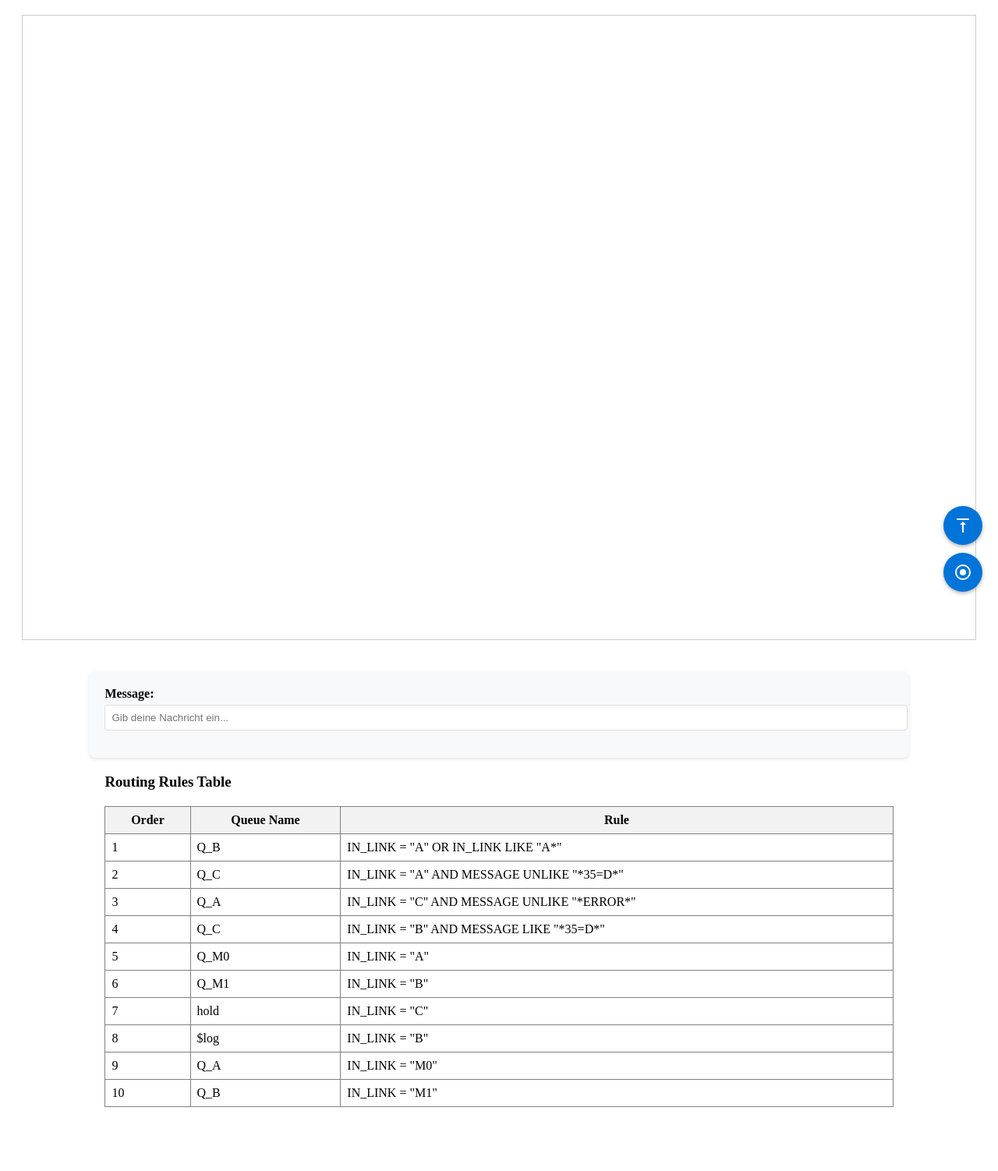
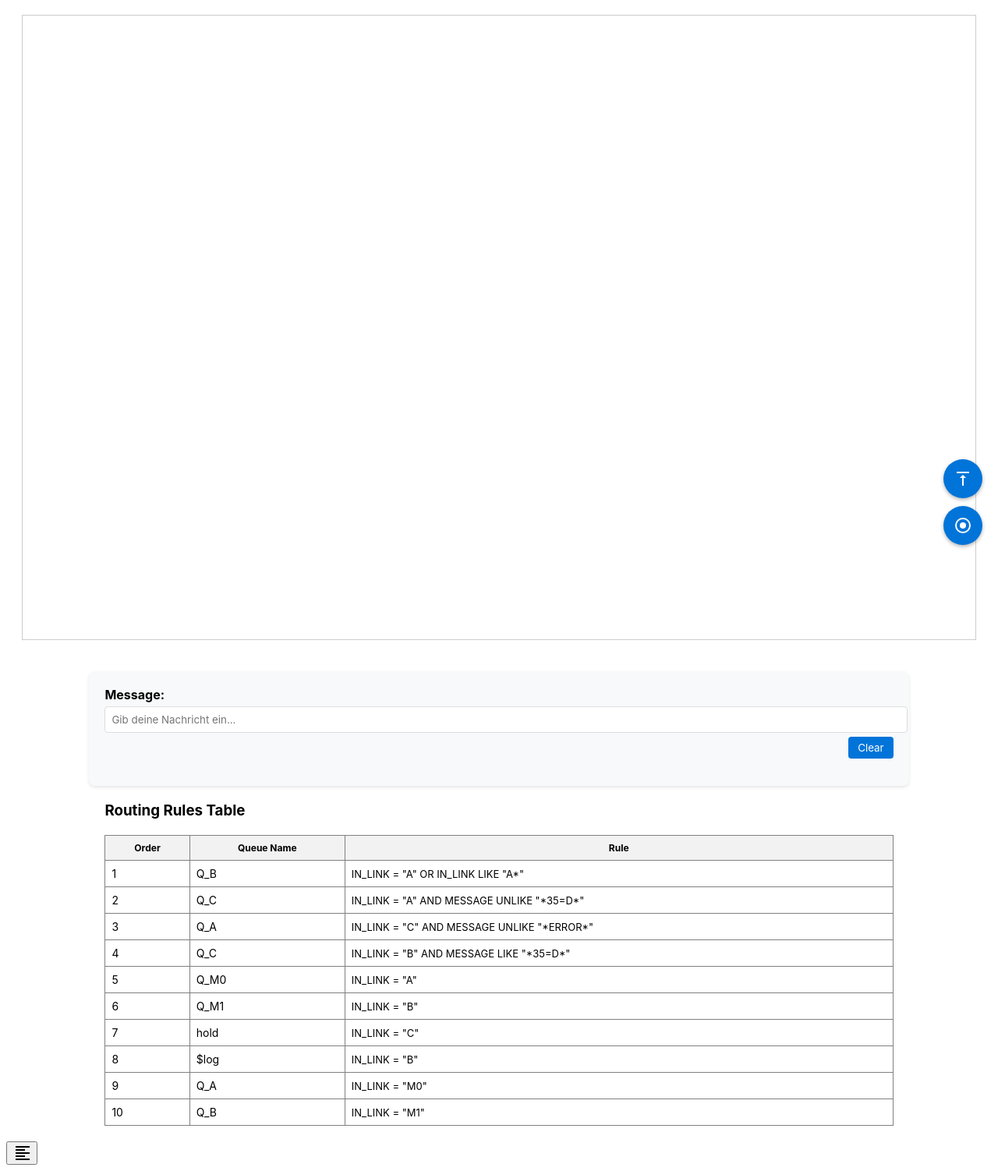
Before and after one commit to wu20003wu/igr, a Flask app: page / in a window 1280 px wide. Shown: the part 21-1523 px from the top of the page at 78% size. Before the commit the page ends 1441 px from the top, so only its background shows below. Run offline with Flask 3, Linux system fonts and the light colour scheme; data comes from the database, SQL or seed files in the repository; some libraries are stand-ins or nearby versions; some web fonts are replaced.

Commit message:
added font

```diff
--- a/templates/index.html
+++ b/templates/index.html
@@ -4,6 +4,35 @@
   <title>Routen-Highlight bei Klick</title>
   <script src="../static/js/cytoscape.min.js"></script>
   <style>
+    @font-face {
+      font-family: 'Inter';
+      font-style: normal;
+      font-weight: 400;
+      src: url('../static/fonts/Inter-Regular.ttf') format('truetype');
+    }
+    @font-face {
+      font-family: 'Inter';
+      font-style: normal;
+      font-weight: 500;
+      src: url('../static/fonts/Inter-Medium.ttf') format('truetype');
+    }
+    @font-face {
+      font-family: 'Inter';
+      font-style: normal;
+      font-weight: 600;
+      src: url('../static/fonts/Inter-SemiBold.ttf') format('truetype');
+    }
+    @font-face {
+      font-family: 'Inter';
+      font-style: normal;
+      font-weight: 700;
+      src: url('../static/fonts/Inter-Bold.ttf') format('truetype');
+    }
+
+    * {
+      font-family: 'Inter', sans-serif;
+    }
+
     #cy {
       width: 100vw;
       height: 90vh;  /* Start with 90% of viewport height */
@@ -108,18 +137,25 @@
                placeholder="Gib deine Nachricht ein..."
                required>
       </div>
+      <!-- Neuer Clear-Button -->
+      <div style="display: flex; justify-content: flex-end; margin-top: -10px; margin-bottom: 15px;">
+        <button type="button" onclick="clearInput()"
+                style="padding: 6px 12px; background: #0074D9; color: white; border: none; border-radius: 4px; cursor: pointer; transition: background 0.3s ease;">
+          Clear
+        </button>
+      </div>
     </form>
   </div>
 
   <!-- Add after the cytoscape div -->
-  <div style="margin: 20px auto; width: 80%;">
+  <div id="rulesTable" style="margin: 20px auto; width: 80%;">
     <h3>Routing Rules Table</h3>
-    <table border="1" cellpadding="8" style="border-collapse: collapse; width: 100%; margin-top: 20px;">
+    <table border="1" cellpadding="8" style="border-collapse: collapse; width: 100%; margin-top: 20px; font-size: 14px;">
         <thead>
             <tr style="background-color: #f2f2f2;">
-                <th>Order</th>
-                <th>Queue Name</th>
-                <th>Rule</th>
+                <th style="font-size: 12px;">Order</th>
+                <th style="font-size: 12px;">Queue Name</th>
+                <th style="font-size: 12px;">Rule</th>
             </tr>
         </thead>
         <tbody>
@@ -127,7 +163,7 @@
             <tr class="rule-row" data-order="{{ rule.rule_order }}">
                 <td>{{ rule.rule_order }}</td>
                 <td>{{ rule.queue_name }}</td>
-                <td>{{ rule.rule }}</td>
+                <td style="font-size: 13px;">{{ rule.rule }}</td>
             </tr>
             {% endfor %}
         </tbody>
@@ -135,18 +171,28 @@
   </div>
 
   <!-- Füge diesen Code innerhalb des body-Tags hinzu, vor dem cytoscape div -->
-  <button id="scrollToGraphBtn" title="Zum Graph scrollen">
+  <button id="scrollToGraphBtn" title="Zum Graph scrollen" style="bottom: 140px;">
     <svg width="24" height="24" viewBox="0 0 24 24" style="vertical-align: middle;">
       <path fill="currentColor" d="M8 11h3v10h2V11h3l-4-4-4 4M4 3v2h16V3H4z"/>
     </svg>
   </button>
-  <button id="recenterBtn" title="Zentrieren und zoomen">
+  <button id="recenterBtn" title="Zentrieren und zoomen" style="bottom: 80px;">
     <svg width="24" height="24" viewBox="0 0 24 24" style="vertical-align: middle;">
       <path fill="currentColor" d="M12,8A4,4 0 0,1 16,12A4,4 0 0,1 12,16A4,4 0 0,1 8,12A4,4 0 0,1 12,8M12,2A10,10 0 0,1 22,12A10,10 0 0,1 12,22A10,10 0 0,1 2,12A10,10 0 0,1 12,2M12,4A8,8 0 0,0 4,12A8,8 0 0,0 12,20A8,8 0 0,0 20,12A8,8 0 0,0 12,4Z"/>
     </svg>
   </button>
+  <button id="scrollToTableBtn" title="Zur Tabelle scrollen">
+    <svg width="24" height="24" viewBox="0 0 24 24" style="vertical-align: middle;">
+      <path fill="currentColor" d="M4 3h18v2H4V3m0 4h12v2H4V7m0 4h18v2H4v-2m0 4h12v2H4v-2m0 4h18v2H4v-2"/>
+    </svg>
+  </button>
 
   <script>
+    // Füge diese Funktion zum Script hinzu
+    function clearInput() {
+      document.getElementById('message').value = '';
+    }
+
     const cy = cytoscape({
       container: document.getElementById('cy'),
 
@@ -312,13 +358,20 @@
       if (sourceNode === 'Router') {
         // OUTLINK: Router → X
         const targetLink = targetNode;
-        const rules = reverseRoutingRules[targetLink] || [];
+        let rules = reverseRoutingRules[targetLink] || [];
 
-        console.log('Reverse rules for target link:', targetLink, rules);
+        // Message-Validierung für Outlinks hinzufügen
+        const validRules = message.trim() === ''
+          ? rules
+          : rules.filter(rule => validateRule(rule, message, rule.source));
 
-        clickedEdge.addClass('highlight-out').data('label', Array.from(new Set(rules.map(r => r.order))).join(', '));
+        console.log('Valid reverse rules after filtering:', validRules);
 
-        rules.forEach(rule => {
+        clickedEdge.addClass('highlight-out').data('label',
+          Array.from(new Set(validRules.map(r => r.order))).join(', ')
+        );
+
+        validRules.forEach(rule => {
             const edgeId = `${rule.source}_to_Router`;
             const originEdge = cy.getElementById(edgeId);
             if (originEdge.length) {
@@ -418,6 +471,29 @@
     document.getElementById('scrollToGraphBtn').addEventListener('click', function() {
       document.getElementById('cy').scrollIntoView({ behavior: 'smooth' });
     });
+
+    // Neuen Event-Listener hinzufügen
+    document.getElementById('scrollToTableBtn').addEventListener('click', function() {
+      document.getElementById('rulesTable').scrollIntoView({ behavior: 'smooth' });
+    });
+
+    // Stile für neuen Button
+    const scrollToTableBtn = document.getElementById('scrollToTableBtn');
+    Object.assign(scrollToTableBtn.style, {
+      position: 'fixed',
+      right: '20px',
+      bottom: '20px',
+      zIndex: 1000,
+      background: '#0074D9',
+      color: 'white',
+      border: 'none',
+      borderRadius: '50%',
+      width: '50px',
+      height: '50px',
+      cursor: 'pointer',
+      boxShadow: '0 2px 5px rgba(0,0,0,0.3)',
+      transition: 'all 0.3s ease'
+    });
   </script>
 </body>
 </html>
```
Also changed, not shown: static/fonts/Inter-Italic-VariableFont_opsz,wght.ttf (added), static/fonts/Inter-VariableFont_opsz,wght.ttf (added).
